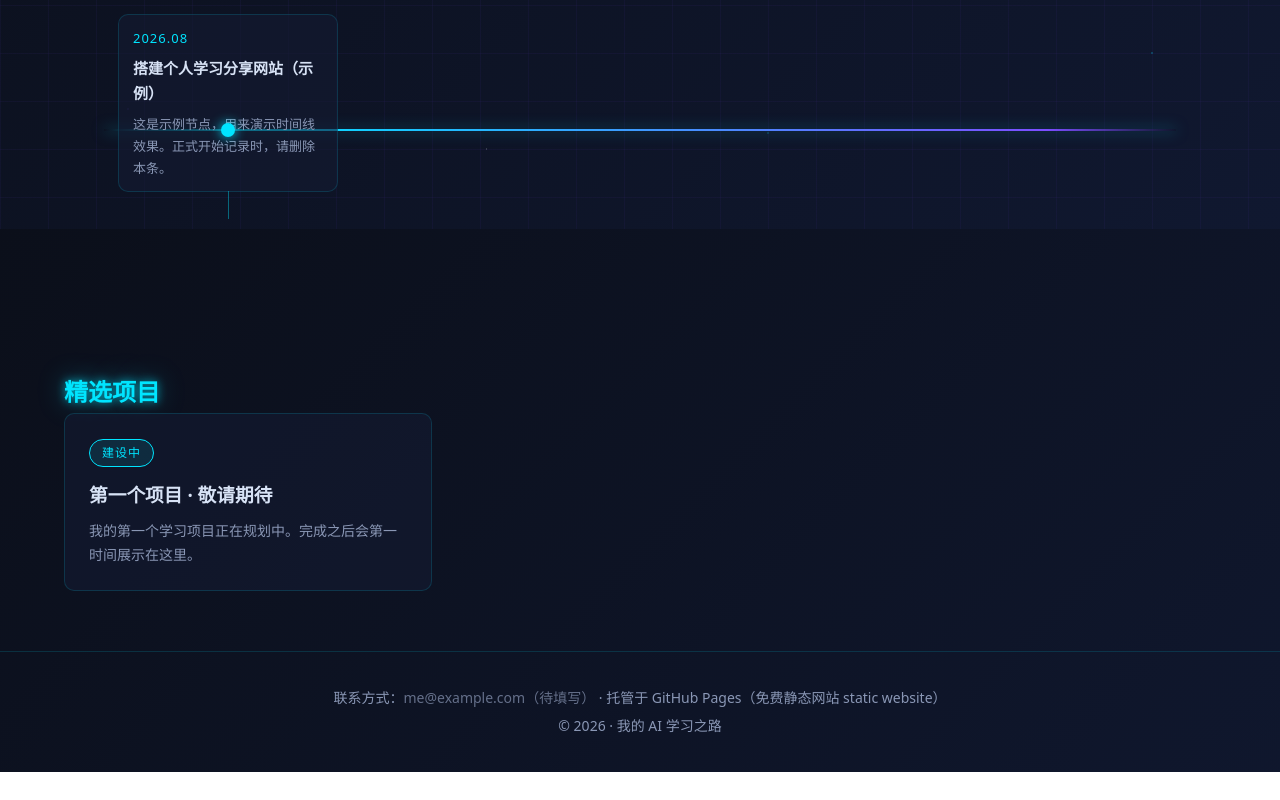
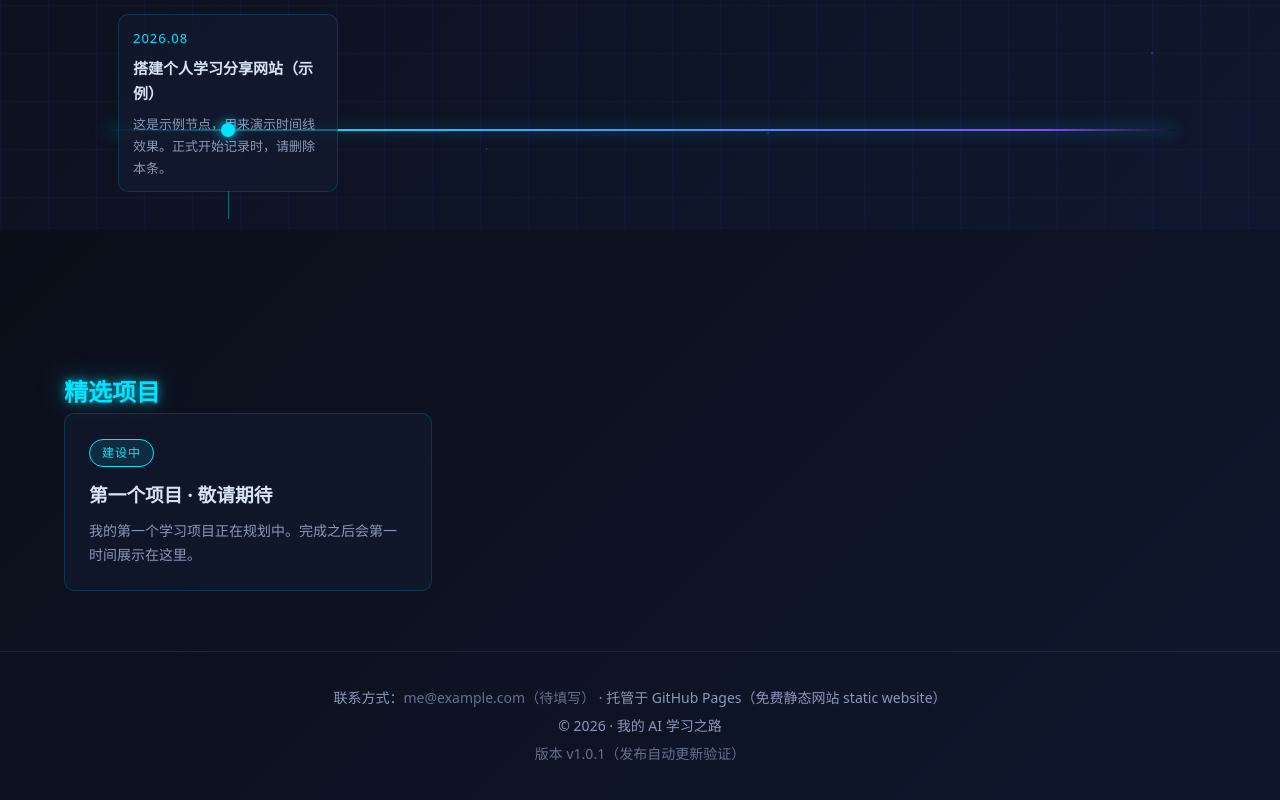
Before and after one commit to moxiao954/memory-site, a plain HTML site: page index.html in a window 1280 px wide. Shown: the part 571-1371 px from the top of the page. Before the commit the page ends 1343 px from the top, so only its background shows below. Drawn offline with Linux system fonts and the light colour scheme.

Commit message:
docs: 版本标记 v1.0.1 用于验证自动更新

```diff
--- a/index.html
+++ b/index.html
@@ -57,6 +57,7 @@
   <footer class="site-footer">
     <p>联系方式：<span class="placeholder">me@example.com（待填写）</span> · 托管于 GitHub Pages（免费静态网站 static website）</p>
     <p>© 2026 · 我的 AI 学习之路</p>
+    <p class="placeholder">版本 v1.0.1（发布自动更新验证）</p>
   </footer>
 
   <script src="js/timeline.js"></script>
```
